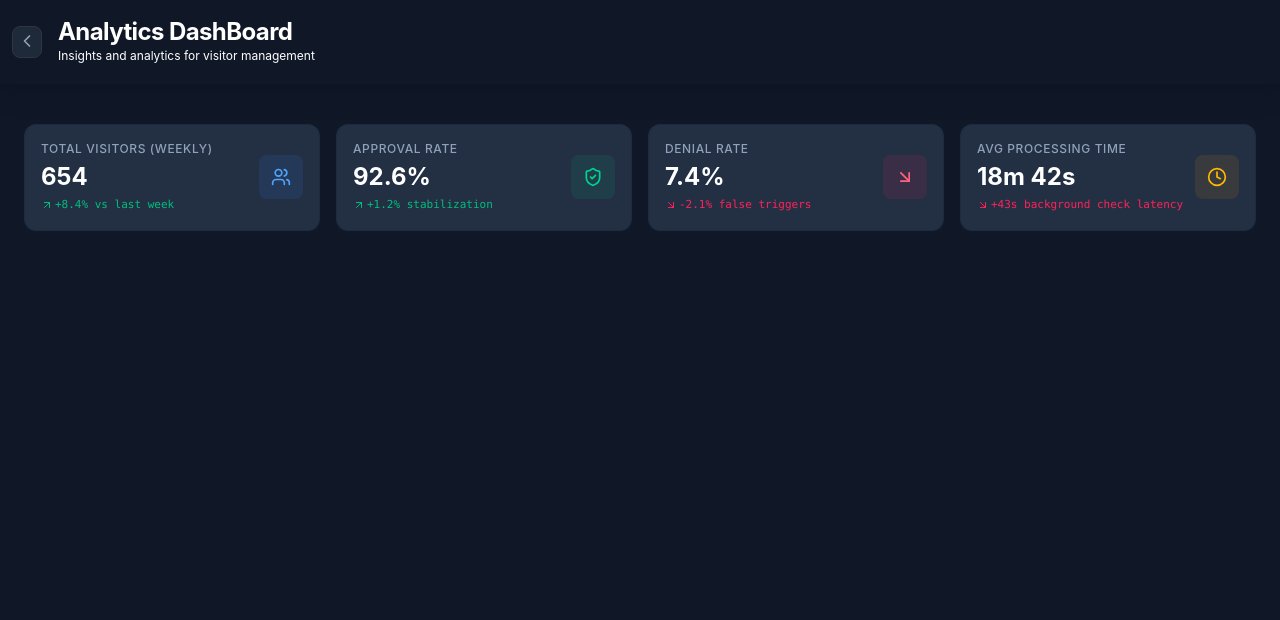
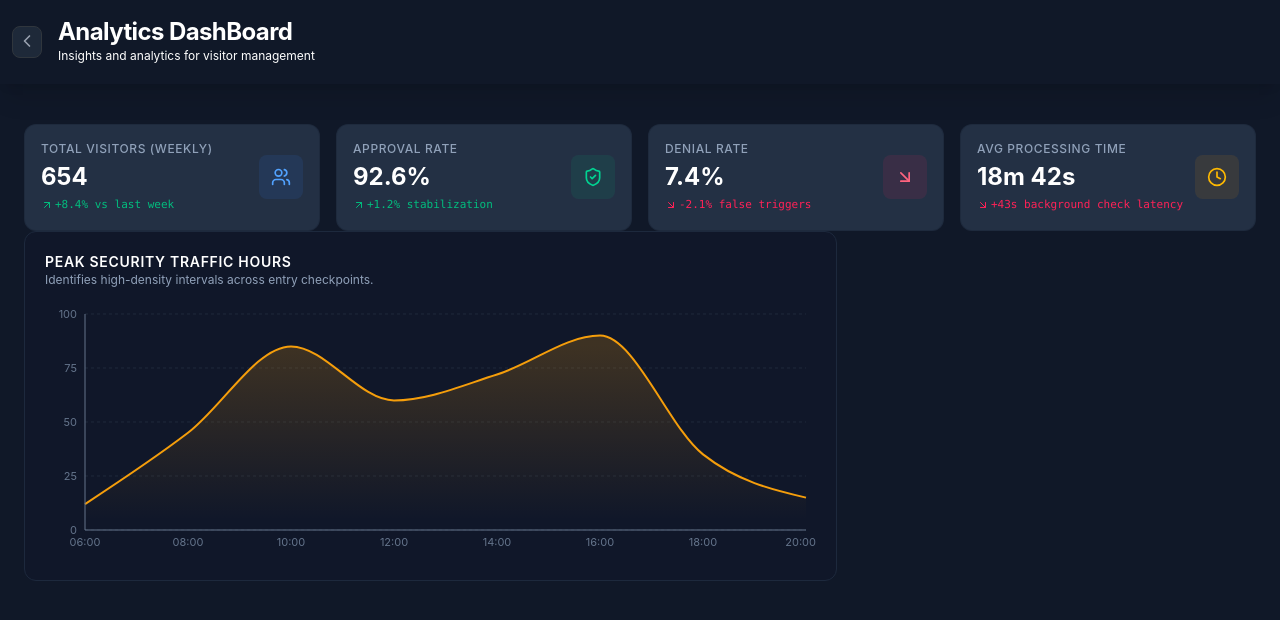
Before and after one commit to sin-h43/Defence-Pass-Management-System, a React (Vite) app in the folder defence-portal/: page /hr/analytics in a window 1280 px wide. Shown: the top 620 px of the page. Built offline with nearby package versions, Linux system fonts and the light colour scheme.

Commit message:
Peakhour display

```diff
--- a/defence-portal/src/components/PeakTrafficChart.tsx
+++ b/defence-portal/src/components/PeakTrafficChart.tsx
@@ -1,13 +1,9 @@
 import React from 'react';
 import { AreaChart, Area, XAxis, YAxis, CartesianGrid, Tooltip, ResponsiveContainer } from 'recharts';
 
-interface PKD {
-    time:string;
-    visitors: number;
-}
-
-const peakHoursData: PKD[] = [
-    { time: '60:00', visitors: 12 },
+// Peak Traffic Data
+const peakHoursData = [
+  { time: '06:00', visitors: 12 },
   { time: '08:00', visitors: 45 },
   { time: '10:00', visitors: 85 },
   { time: '12:00', visitors: 60 },
@@ -17,28 +13,29 @@ const peakHoursData: PKD[] = [
   { time: '20:00', visitors: 15 },
 ];
 
-export default function PeakTrafficChart():React.JSX.Element {
-    return(
-    <div className='bg-gray-900/40 border border-gray-800 rounded-xl p-5 lg:col-span-2'>
-        <div className='mb-4'>
-            <h4 className='text-sm font-semibold text-white uppercase tracking-wider'>
+export default function PeakTrafficChart(): React.JSX.Element {
+  return (
+    <div className="bg-slate-900/40 border border-slate-800 rounded-xl p-5">
+      <div className="mb-4">
+        <h4 className="text-sm font-semibold text-white uppercase tracking-wider">
           Peak Security Traffic Hours
         </h4>
-            <p className='text-xs text-gray-400'>
+        <p className="text-xs text-slate-400">
           Identifies high-density intervals across entry checkpoints.
         </p>
       </div>
-        <div className='h-64 w-full'>
+
+      <div className="h-64 w-full">
         <ResponsiveContainer width="100%" height="100%">
           <AreaChart data={peakHoursData} margin={{ top: 10, right: 10, left: -20, bottom: 0 }}>
             <defs>
               <linearGradient id="colorVisitors" x1="0" y1="0" x2="0" y2="1">
-                            <stop offset="5%" stopColor='#f59e0b' stopOpacity={0.2} />
-                            <stop offset="95%" stopColor='#f59e0b' stopOpacity={0} />
+                <stop offset="5%" stopColor="#f59e0b" stopOpacity={0.2}/>
+                <stop offset="95%" stopColor="#f59e0b" stopOpacity={0}/>
               </linearGradient>
             </defs>
-                    <CartesianGrid strokeDasharray="3 3" stroke='#64748b' vertical={false} />
-                    <XAxis dataKey="#64748b" fontSize={11} tickLine={false} />
+            <CartesianGrid strokeDasharray="3 3" stroke="#1e293b" vertical={false} />
+            <XAxis dataKey="time" stroke="#64748b" fontSize={11} tickLine={false} />
             <YAxis stroke="#64748b" fontSize={11} tickLine={false} />
             <Tooltip
               contentStyle={{
@@ -61,6 +58,5 @@ export default function PeakTrafficChart():React.JSX.Element {
         </ResponsiveContainer>
       </div>
     </div>
-
   );
 }
--- a/defence-portal/src/pages/hr/Analytics.tsx
+++ b/defence-portal/src/pages/hr/Analytics.tsx
@@ -1,18 +1,7 @@
 import { ChevronLeft} from 'lucide-react';
 import { useNavigate } from 'react-router-dom';
 import KPICards from '@/components/KPICards';
-// Mock Data matching a Defense System environment
-// const peakHoursData = [
-//   { time: '06:00', visitors: 12 },
-//   { time: '08:00', visitors: 45 },
-//   { time: '10:00', visitors: 85 },
-//   { time: '12:00', visitors: 60 },
-//   { time: '14:00', visitors: 72 },
-//   { time: '16:00', visitors: 90 },
-//   { time: '18:00', visitors: 35 },
-//   { time: '20:00', visitors: 15 },
-// ];
-
+import PeakTrafficChart from '@/components/PeakTrafficChart';
 // const departmentCrowdData = [
 //   { name: 'Research Wing', count: 124, fill: '#6366f1' },
 //   { name: 'IT & Cyber', count: 98, fill: '#a855f7' },
@@ -56,9 +45,15 @@ export default function Analytics(){
             </div>
             <div className='p-6 text-white'>
               <KPICards/>
+              <div className="grid grid-cols-1 lg:grid-cols-3 gap-6">
+
+          {/* Feature 1: Peak Traffic Area Chart - Now imported */}
+          <div className="lg:col-span-2">
+            <PeakTrafficChart />
+          </div>
 
             </div>
-
+          </div>
     </div>
     );
 
```
Lines whose indentation alone changed are shown as unchanged.
